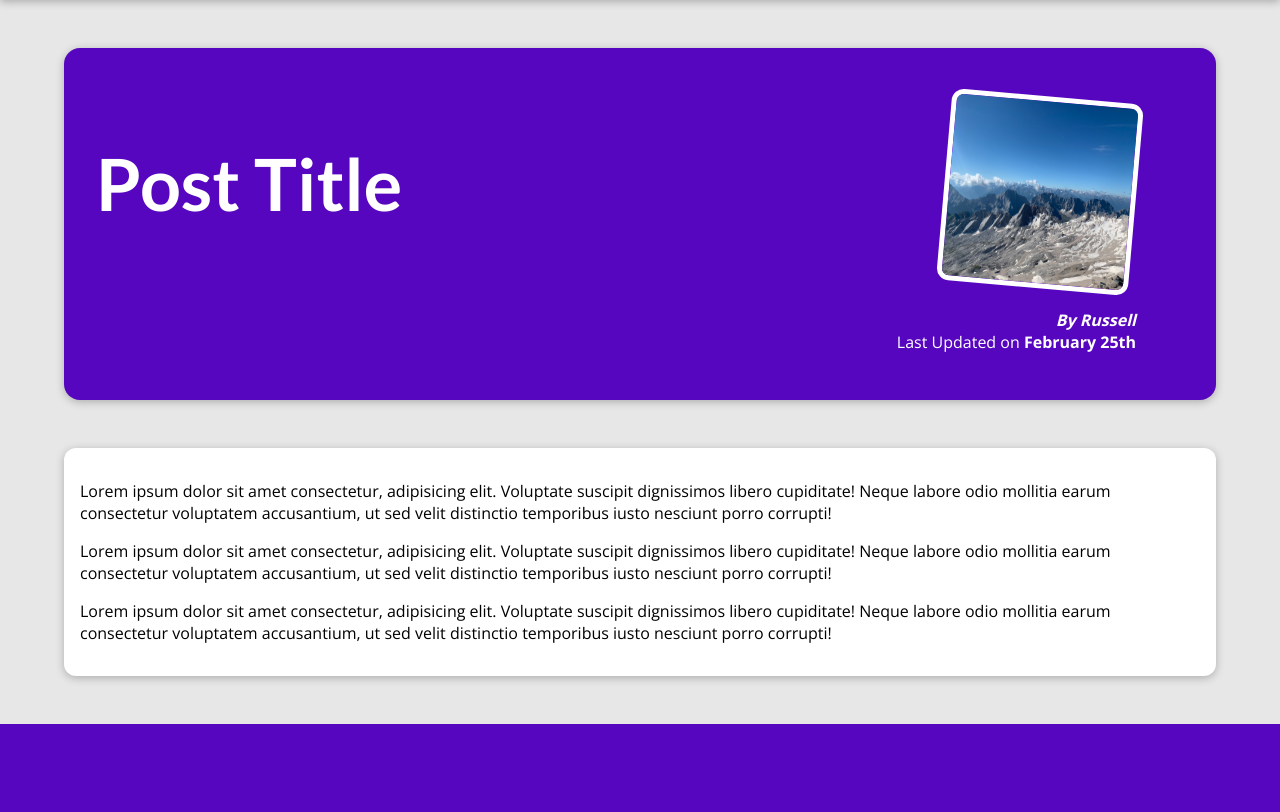
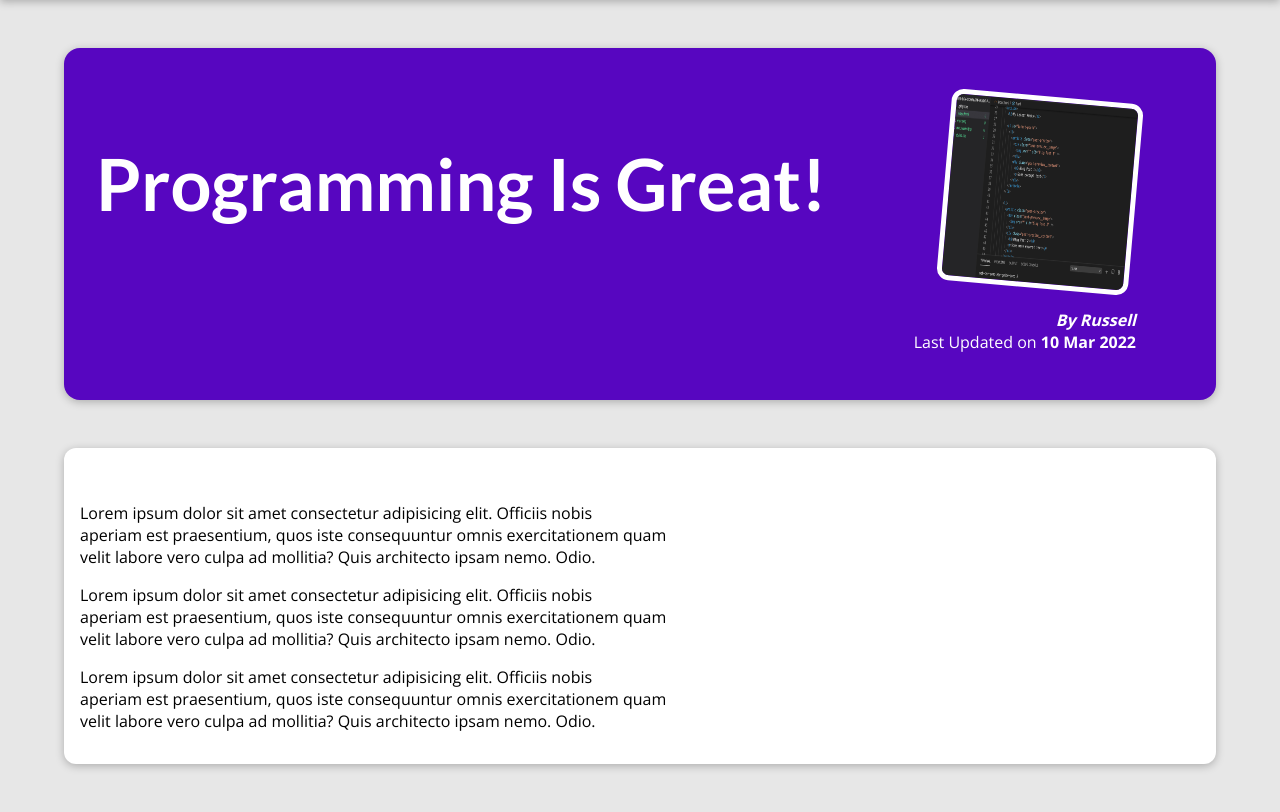
Before and after one commit to rujole13/my_site, a Django app: page /posts/programming-is-fun in a window 1280 px wide. Shown: the part 80-892 px from the top of the page. Before the commit the page ends 804 px from the top, so only its background shows below. Run offline with Django 4.2, Linux system fonts and the light colour scheme.

Commit message:
Templates more dynamic. Used DTL

```diff
--- a/blog/templates/blog/index.html
+++ b/blog/templates/blog/index.html
@@ -26,7 +26,9 @@ My Blog
     <h2>My Latest Thoughts</h2>
 
     <ul>
-        {%include "blog/includes/post.html"%}
+        {%for post in posts%}
+            {%include "blog/includes/post.html"%}
+        {%endfor%}
     </ul>
 </section>
 
--- a/blog/templates/blog/post-detail.html
+++ b/blog/templates/blog/post-detail.html
@@ -2,7 +2,7 @@
 {%load static%}
 
 {%block page_title%}
-This Post Title
+{{post.title}}
 {%endblock%}
 
 {%block css_files%}
@@ -11,34 +11,17 @@ This Post Title
 
 {%block content%}
     <section id="summary">
-        <h2>Post Title</h2>
+        <h2>{{post.title}}</h2>
         <article>
-            <img src="{%static "blog/images/mountains.jpg"%}" alt="Post Title">
-            <address>By Russell</address>
+            <img src="{%static "blog/images/"|add:post.image%}" alt="{{post.title}}">
+            <address>By {{post.author}}</address>
             <div>
-                Last Updated on <time>February 25th</time>
+                Last Updated on <time>{{post.date|date:"d M Y"}}</time>
             </div>
         </article>
     </section>
 
     <main>
-        <p>
-            Lorem ipsum dolor sit amet consectetur, adipisicing elit.
-            Voluptate suscipit dignissimos libero cupiditate! Neque labore
-            odio mollitia earum consectetur voluptatem accusantium, ut sed
-            velit distinctio temporibus iusto nesciunt porro corrupti!
-        </p>
-        <p>
-            Lorem ipsum dolor sit amet consectetur, adipisicing elit.
-            Voluptate suscipit dignissimos libero cupiditate! Neque labore
-            odio mollitia earum consectetur voluptatem accusantium, ut sed
-            velit distinctio temporibus iusto nesciunt porro corrupti!
-        </p>
-        <p>
-            Lorem ipsum dolor sit amet consectetur, adipisicing elit.
-            Voluptate suscipit dignissimos libero cupiditate! Neque labore
-            odio mollitia earum consectetur voluptatem accusantium, ut sed
-            velit distinctio temporibus iusto nesciunt porro corrupti!
-        </p>
+        {{post.content|linebreaks}}
     </main>
 {%endblock%}
--- a/blog/views.py
+++ b/blog/views.py
@@ -1,19 +1,96 @@
 from django.shortcuts import render
-from django.http import HttpResponse, Http404
+from django.http import Http404
+from datetime import date
+
+all_posts = [
+    {
+        "slug": "hike-in-the-mountains",
+        "image": "mountains.jpg",
+        "author": "Russell",
+        "date": date(2021, 7, 21),
+        "title": "Mountain Hiking",
+        "excerpt": "There's nothing like the views you get when hiking in the mountains! And I wasn't even prepared for what happened whilst I was enjoying the view!",
+        "content": """
+          Lorem ipsum dolor sit amet consectetur adipisicing elit. Officiis nobis
+          aperiam est praesentium, quos iste consequuntur omnis exercitationem quam
+          velit labore vero culpa ad mollitia? Quis architecto ipsam nemo. Odio.
+
+          Lorem ipsum dolor sit amet consectetur adipisicing elit. Officiis nobis
+          aperiam est praesentium, quos iste consequuntur omnis exercitationem quam
+          velit labore vero culpa ad mollitia? Quis architecto ipsam nemo. Odio.
+
+          Lorem ipsum dolor sit amet consectetur adipisicing elit. Officiis nobis
+          aperiam est praesentium, quos iste consequuntur omnis exercitationem quam
+          velit labore vero culpa ad mollitia? Quis architecto ipsam nemo. Odio.
+        """
+    },
+    {
+        "slug": "programming-is-fun",
+        "image": "coding.jpg",
+        "author": "Russell",
+        "date": date(2022, 3, 10),
+        "title": "Programming Is Great!",
+        "excerpt": "Did you ever spend hours searching that one error in your code? Yep - that's what happened to me yesterday...",
+        "content": """
+          Lorem ipsum dolor sit amet consectetur adipisicing elit. Officiis nobis
+          aperiam est praesentium, quos iste consequuntur omnis exercitationem quam
+          velit labore vero culpa ad mollitia? Quis architecto ipsam nemo. Odio.
+
+          Lorem ipsum dolor sit amet consectetur adipisicing elit. Officiis nobis
+          aperiam est praesentium, quos iste consequuntur omnis exercitationem quam
+          velit labore vero culpa ad mollitia? Quis architecto ipsam nemo. Odio.
+
+          Lorem ipsum dolor sit amet consectetur adipisicing elit. Officiis nobis
+          aperiam est praesentium, quos iste consequuntur omnis exercitationem quam
+          velit labore vero culpa ad mollitia? Quis architecto ipsam nemo. Odio.
+        """
+    },
+    {
+        "slug": "into-the-woods",
+        "image": "woods.jpg",
+        "author": "Russell",
+        "date": date(2020, 8, 5),
+        "title": "Nature At Its Best",
+        "excerpt": "Nature is amazing! The amount of inspiration I get when walking in nature is incredible!",
+        "content": """
+          Lorem ipsum dolor sit amet consectetur adipisicing elit. Officiis nobis
+          aperiam est praesentium, quos iste consequuntur omnis exercitationem quam
+          velit labore vero culpa ad mollitia? Quis architecto ipsam nemo. Odio.
+
+          Lorem ipsum dolor sit amet consectetur adipisicing elit. Officiis nobis
+          aperiam est praesentium, quos iste consequuntur omnis exercitationem quam
+          velit labore vero culpa ad mollitia? Quis architecto ipsam nemo. Odio.
+
+          Lorem ipsum dolor sit amet consectetur adipisicing elit. Officiis nobis
+          aperiam est praesentium, quos iste consequuntur omnis exercitationem quam
+          velit labore vero culpa ad mollitia? Quis architecto ipsam nemo. Odio.
+        """
+    }
+]
+
+def get_date(post):
+    return post['date']
 
 # Create your views here.
 
 
 def starting_page(request):
-     return render(request, "blog/index.html")
-     # return HttpResponse("Test")
+    sorted_posts = sorted(all_posts, key=get_date)
+    latest_posts = sorted_posts[-3:]
+    return render(request, "blog/index.html", {
+        "posts": latest_posts,
+
+    })
+
 
 def posts(request):
-    try:
-        return render(request, "blog/all-posts.html")
-    except:
-        raise Http404()
+    return render(request, "blog/all-posts.html", {
+        "all_posts": all_posts
+    })
 
 
 def post_detail(request, slug):
-    return render(request, "blog/post-detail.html")
+    identified_post = next(post for post in all_posts if post['slug'] == slug)
+    return render(request, "blog/post-detail.html", {
+        "post": identified_post
+    })
--- a/templates/404.html
+++ b/templates/404.html
@@ -5,6 +5,6 @@
 {%endblock%}
 
 {%block content%}
-    <h1>We could not find that page!</h1>
-    <p>Sorry, but we could not find a matching page!</p>
+    <h2>We could not find that page!</h2>
+    <p>Sorry, but we could not find that page!</p>
 {%endblock%}
```
Also changed, not shown: blog/templates/blog/all-posts.html (+3 -6 lines), blog/templates/blog/includes/post.html (+4 -5 lines), blog/static/blog/post-detail.css (line endings or trailing spaces).
